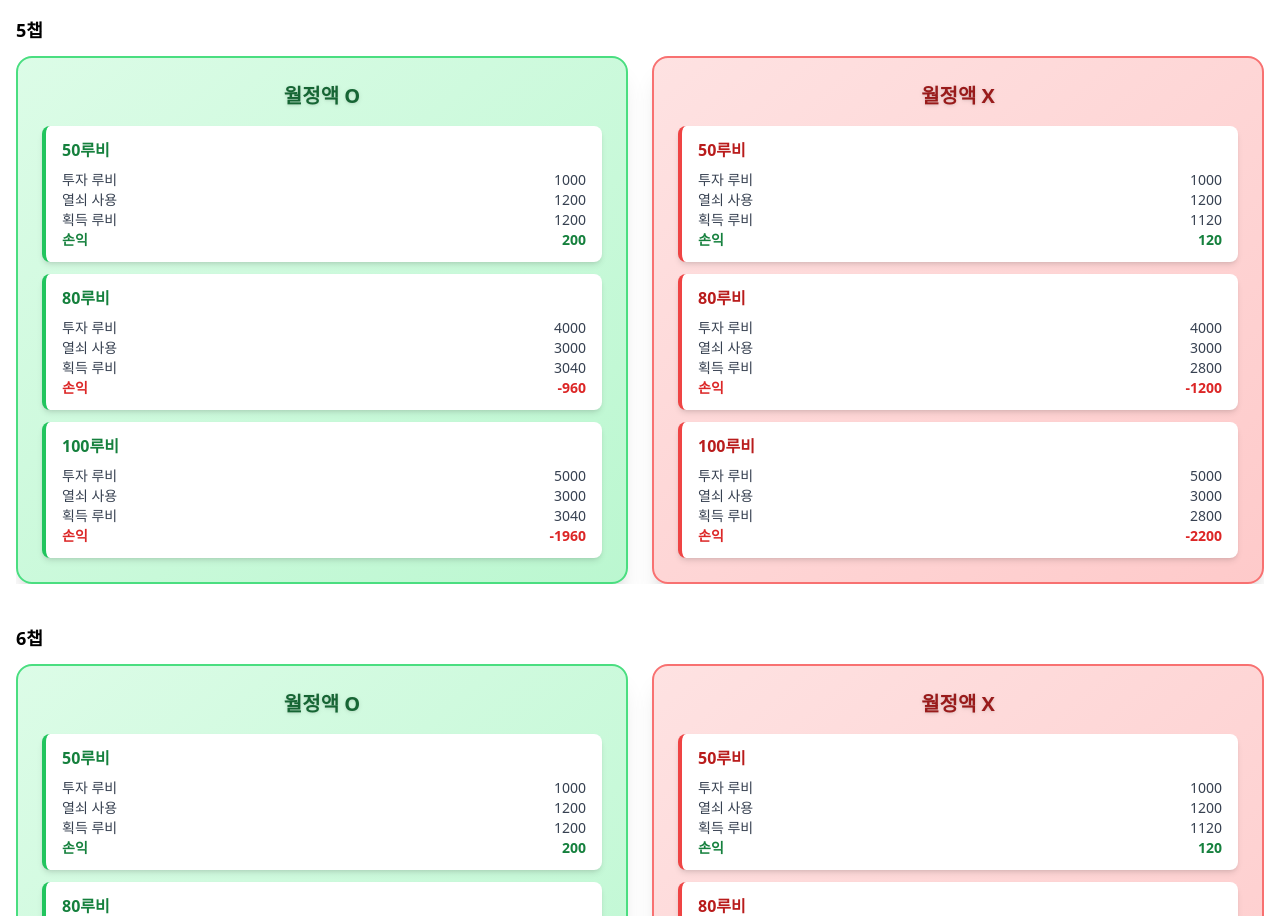
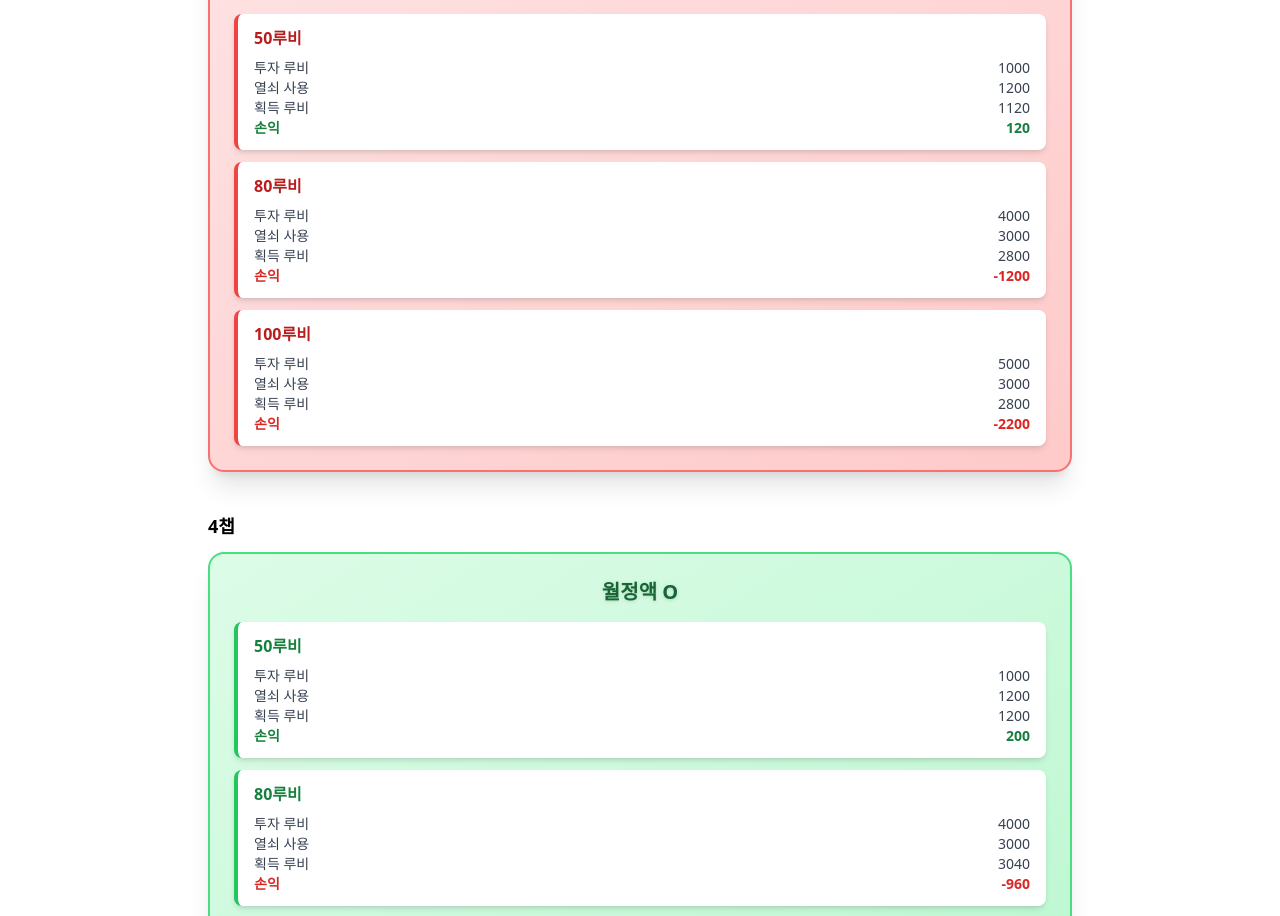
Before and after one commit to ogeongeun/snr-guide, a React (Create React App) app: page /farming in a window 1280 px wide. Shown: the part 1880-2796 px from the top of the page. Built offline with nearby package versions, Linux system fonts and the light colour scheme.

Commit message:
작업 내용

```diff
--- a/src/pages/FarmingEfficiency.jsx
+++ b/src/pages/FarmingEfficiency.jsx
@@ -16,8 +16,8 @@ const FarmingEfficiency = () => {
       }));
 
   return (
-    <div className="p-4">
-      <h2 className="text-2xl font-bold mb-6">쫄작 효율 비교 (월정액 O vs X)</h2>
+    <div className="p-4 max-w-4xl mx-auto">
+      <h2 className="text-2xl font-bold mb-6 text-center">쫄작 효율 비교 (월정액 O vs X)</h2>
 
       {chapters.map((chapter, index) => {
         const dataO = getBoxData(chapter, 'O');
@@ -27,15 +27,14 @@ const FarmingEfficiency = () => {
           <div key={index} className="mb-10">
             <h3 className="text-lg font-semibold mb-3">{chapter}</h3>
 
-            <div className="overflow-x-auto">
-              <div className="min-w-[700px] grid grid-cols-2 gap-6">
+            <div className="grid grid-cols-1 gap-6">
               {/* 월정액 O */}
               <div className="bg-gradient-to-br from-green-100 to-green-200 border-2 border-green-400 rounded-2xl shadow-xl p-6">
                 <h4 className="text-green-800 font-bold text-xl text-center mb-4 drop-shadow">월정액 O</h4>
                 <div className="space-y-3">
-                    {dataO.map((item, index) => (
+                  {dataO.map((item, idx) => (
                     <div
-                        key={index}
+                      key={idx}
                       className="bg-white rounded-lg shadow-md px-4 py-3 border-l-4 border-green-500 hover:scale-[1.01] transition-all duration-150"
                     >
                       <div className="font-bold mb-2 text-green-700">{item.box}</div>
@@ -56,9 +55,9 @@ const FarmingEfficiency = () => {
               <div className="bg-gradient-to-br from-red-100 to-red-200 border-2 border-red-400 rounded-2xl shadow-xl p-6">
                 <h4 className="text-red-800 font-bold text-xl text-center mb-4 drop-shadow">월정액 X</h4>
                 <div className="space-y-3">
-                    {dataX.map((item, index) => (
+                  {dataX.map((item, idx) => (
                     <div
-                        key={index}
+                      key={idx}
                       className="bg-white rounded-lg shadow-md px-4 py-3 border-l-4 border-red-500 hover:scale-[1.01] transition-all duration-150"
                     >
                       <div className="font-bold mb-2 text-red-700">{item.box}</div>
@@ -75,7 +74,6 @@ const FarmingEfficiency = () => {
                 </div>
               </div>
             </div>
-            </div>
 
           </div>
         );
```
Also changed, not shown: 배포방법.txt (added), 1 other file (tests, documents, lock files or other folders). Lines whose indentation alone changed are shown as unchanged.
